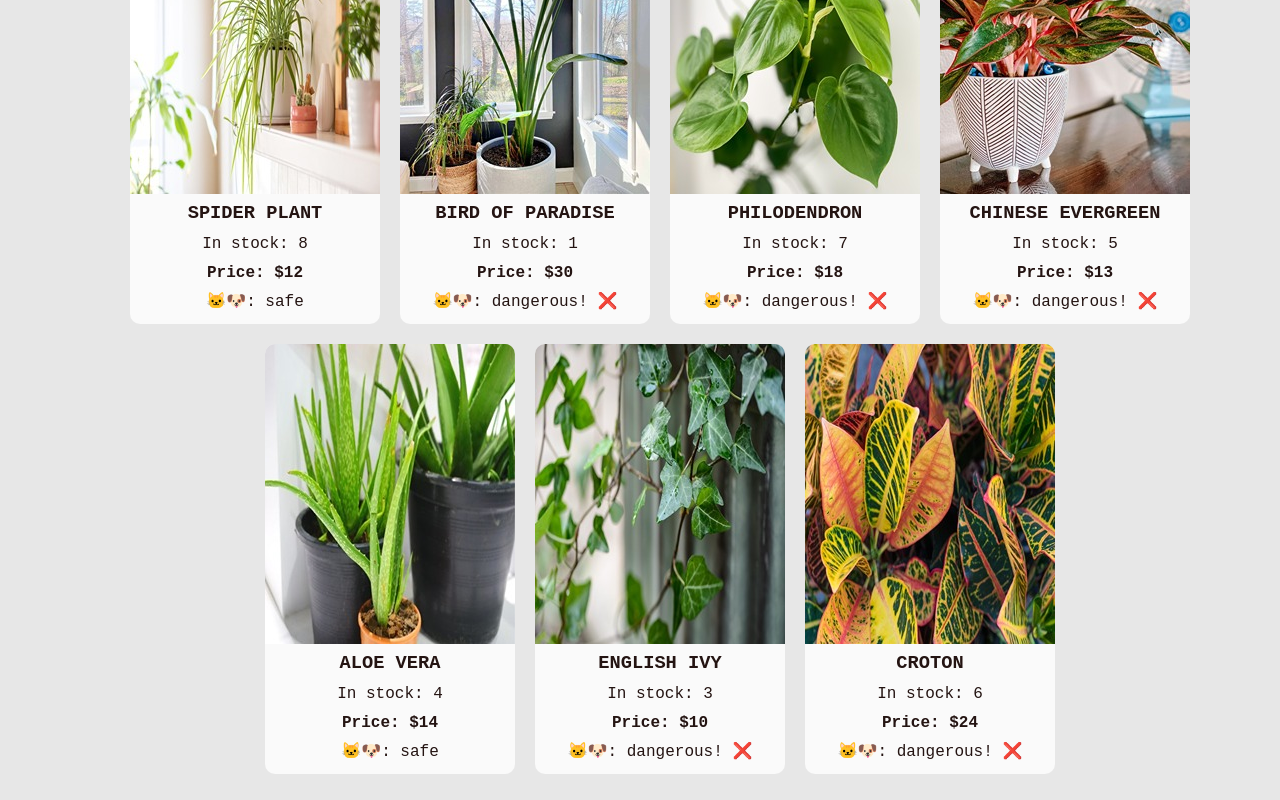
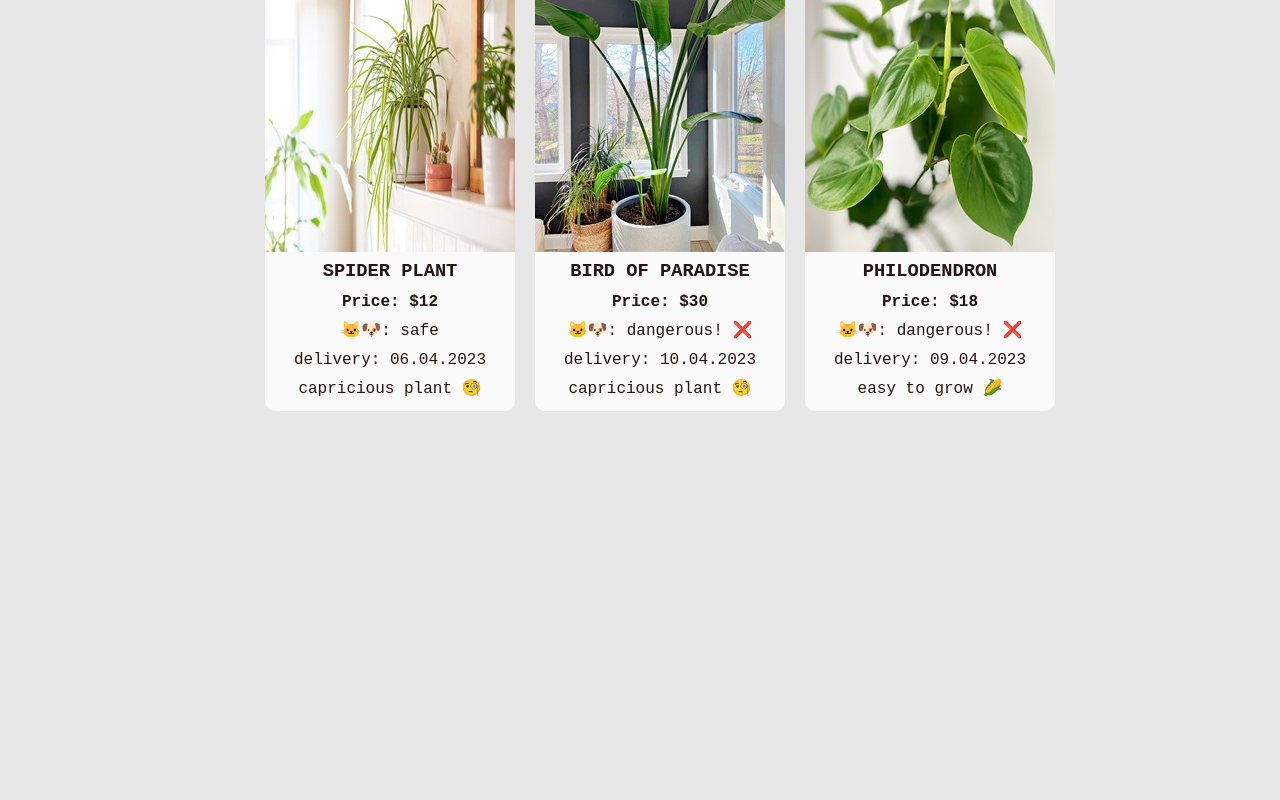
Before and after one commit to aniamarkh/rsschool-react, a React (Vite) app in the folder my-app/: page / in a window 1280 px wide. Shown: the part 1132-1932 px from the top of the page. After the commit the page ends 1569 px from the top, so only its background shows below. Built offline with nearby package versions, Linux system fonts and the light colour scheme.

Commit message:
feat: update cards data

```diff
--- a/my-app/src/components/card/card.tsx
+++ b/my-app/src/components/card/card.tsx
@@ -3,16 +3,17 @@ import { PlantData } from '../../types/types';
 
 export default class PlantCard extends React.Component<PlantData> {
   render() {
-    const { id, imgSrc, imgAlt, title, petFriendly, inStock, price } = this.props;
+    const { id, imgSrc, imgAlt, title, petFriendly, price, date, isEasy } = this.props;
 
     return (
       <div className="card" data-id={id}>
         <img className="card__img" src={`assets/img/${imgSrc}`} alt={imgAlt} />
         <h3 className="card__title">{title.toUpperCase()}</h3>
         <div className="card__desc">
-          <p>In stock: {inStock}</p>
           <p className="desc-price">Price: ${price}</p>
           <p>🐱🐶: {petFriendly ? 'safe' : 'dangerous! ❌'}</p>
+          <p>delivery: {date}</p>
+          <p>{isEasy ? 'easy to grow 🌽' : 'capricious plant 🧐'}</p>
         </div>
       </div>
     );
--- a/my-app/src/data/plants.ts
+++ b/my-app/src/data/plants.ts
@@ -7,8 +7,9 @@ export const plantsData: Array<PlantData> = [
     imgAlt: 'Fiddle Leaf Fig',
     title: 'Fiddle Leaf Fig',
     petFriendly: false,
-    inStock: 7,
     price: 26,
+    date: '04.04.2023',
+    isEasy: false,
   },
   {
     id: 2,
@@ -16,8 +17,9 @@ export const plantsData: Array<PlantData> = [
     imgAlt: 'Snake Plant',
     title: 'Snake Plant',
     petFriendly: true,
-    inStock: 4,
     price: 13,
+    date: '02.04.2023',
+    isEasy: true,
   },
   {
     id: 3,
@@ -25,8 +27,9 @@ export const plantsData: Array<PlantData> = [
     imgAlt: 'Rubber Plant',
     title: 'Rubber Plant',
     petFriendly: false,
-    inStock: 9,
     price: 19,
+    date: '30.03.2023',
+    isEasy: false,
   },
   {
     id: 4,
@@ -34,8 +37,9 @@ export const plantsData: Array<PlantData> = [
     imgAlt: 'ZZ Plant',
     title: 'ZZ Plant',
     petFriendly: true,
-    inStock: 5,
     price: 20,
+    date: '08.04.2023',
+    isEasy: true,
   },
   {
     id: 5,
@@ -43,8 +47,9 @@ export const plantsData: Array<PlantData> = [
     imgAlt: 'Monstera Deliciosa',
     title: 'Monstera Deliciosa',
     petFriendly: false,
-    inStock: 6,
     price: 22,
+    date: '01.04.2023',
+    isEasy: false,
   },
   {
     id: 6,
@@ -52,8 +57,9 @@ export const plantsData: Array<PlantData> = [
     imgAlt: 'Pothos',
     title: 'Pothos',
     petFriendly: true,
-    inStock: 10,
     price: 9,
+    date: '05.04.2023',
+    isEasy: true,
   },
   {
     id: 7,
@@ -61,8 +67,9 @@ export const plantsData: Array<PlantData> = [
     imgAlt: 'Boston Fern',
     title: 'Boston Fern',
     petFriendly: true,
-    inStock: 2,
     price: 16,
+    date: '03.04.2023',
+    isEasy: false,
   },
   {
     id: 8,
@@ -70,8 +77,9 @@ export const plantsData: Array<PlantData> = [
     imgAlt: 'Peace Lily',
     title: 'Peace Lily',
     petFriendly: false,
-    inStock: 3,
     price: 15,
+    date: '07.04.2023',
+    isEasy: true,
   },
   {
     id: 9,
@@ -79,8 +87,9 @@ export const plantsData: Array<PlantData> = [
     imgAlt: 'Spider Plant',
     title: 'Spider Plant',
     petFriendly: true,
-    inStock: 8,
     price: 12,
+    date: '06.04.2023',
+    isEasy: false,
   },
   {
     id: 10,
@@ -88,8 +97,9 @@ export const plantsData: Array<PlantData> = [
     imgAlt: 'Bird of Paradise',
     title: 'Bird of Paradise',
     petFriendly: false,
-    inStock: 1,
     price: 30,
+    date: '10.04.2023',
+    isEasy: false,
   },
   {
     id: 11,
@@ -97,43 +107,8 @@ export const plantsData: Array<PlantData> = [
     imgAlt: 'Philodendron',
     title: 'Philodendron',
     petFriendly: false,
-    inStock: 7,
     price: 18,
-  },
-  {
-    id: 12,
-    imgSrc: 'chin.jpg',
-    imgAlt: 'Chinese Evergreen',
-    title: 'Chinese Evergreen',
-    petFriendly: false,
-    inStock: 5,
-    price: 13,
-  },
-  {
-    id: 13,
-    imgSrc: 'aloe.jpg',
-    imgAlt: 'Aloe Vera',
-    title: 'Aloe Vera',
-    petFriendly: true,
-    inStock: 4,
-    price: 14,
-  },
-  {
-    id: 14,
-    imgSrc: 'ivy.jpg',
-    imgAlt: 'English Ivy',
-    title: 'English Ivy',
-    petFriendly: false,
-    inStock: 3,
-    price: 10,
-  },
-  {
-    id: 15,
-    imgSrc: 'croton.jpg',
-    imgAlt: 'Croton',
-    title: 'Croton',
-    petFriendly: false,
-    inStock: 6,
-    price: 24,
+    date: '09.04.2023',
+    isEasy: true,
   },
 ];
--- a/my-app/src/types/types.ts
+++ b/my-app/src/types/types.ts
@@ -8,6 +8,7 @@ export interface PlantData {
   imgAlt: string;
   title: string;
   petFriendly: boolean;
-  inStock: number;
   price: number;
+  date: string;
+  isEasy: boolean;
 }
```
